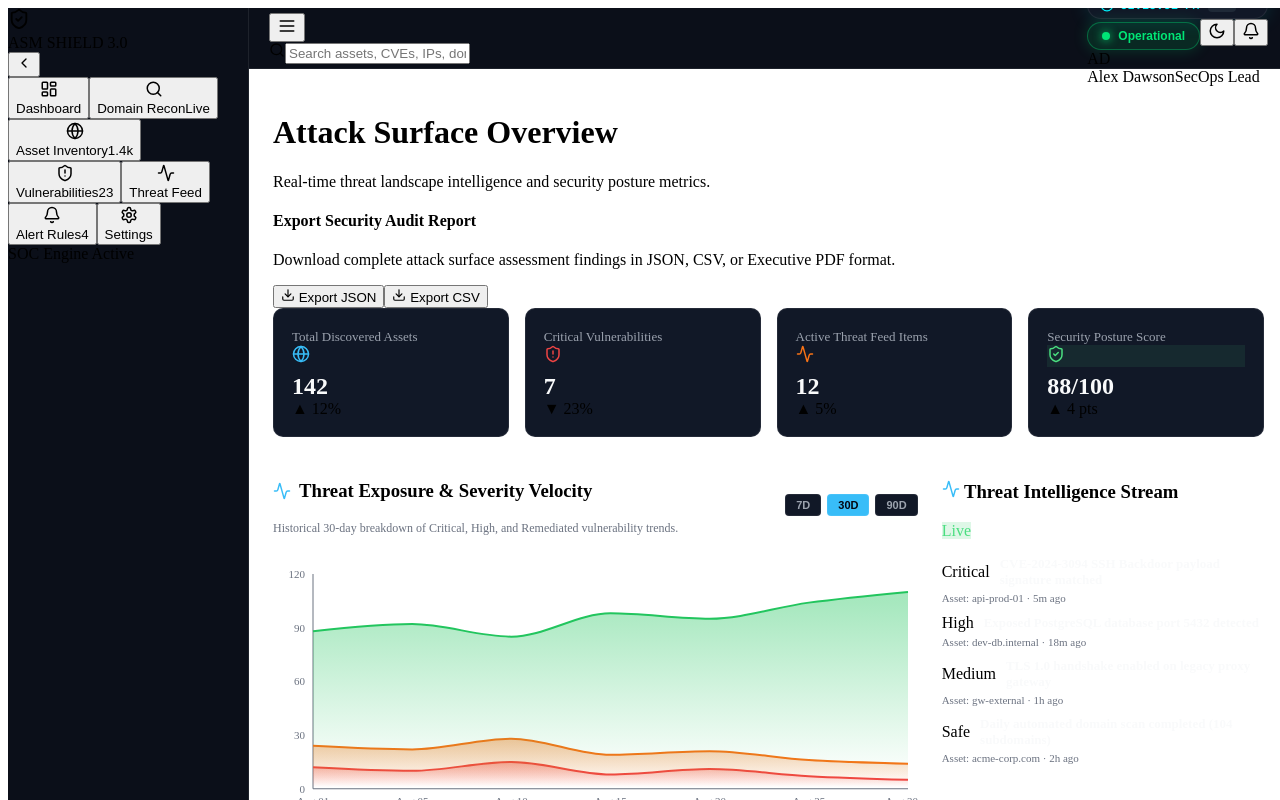
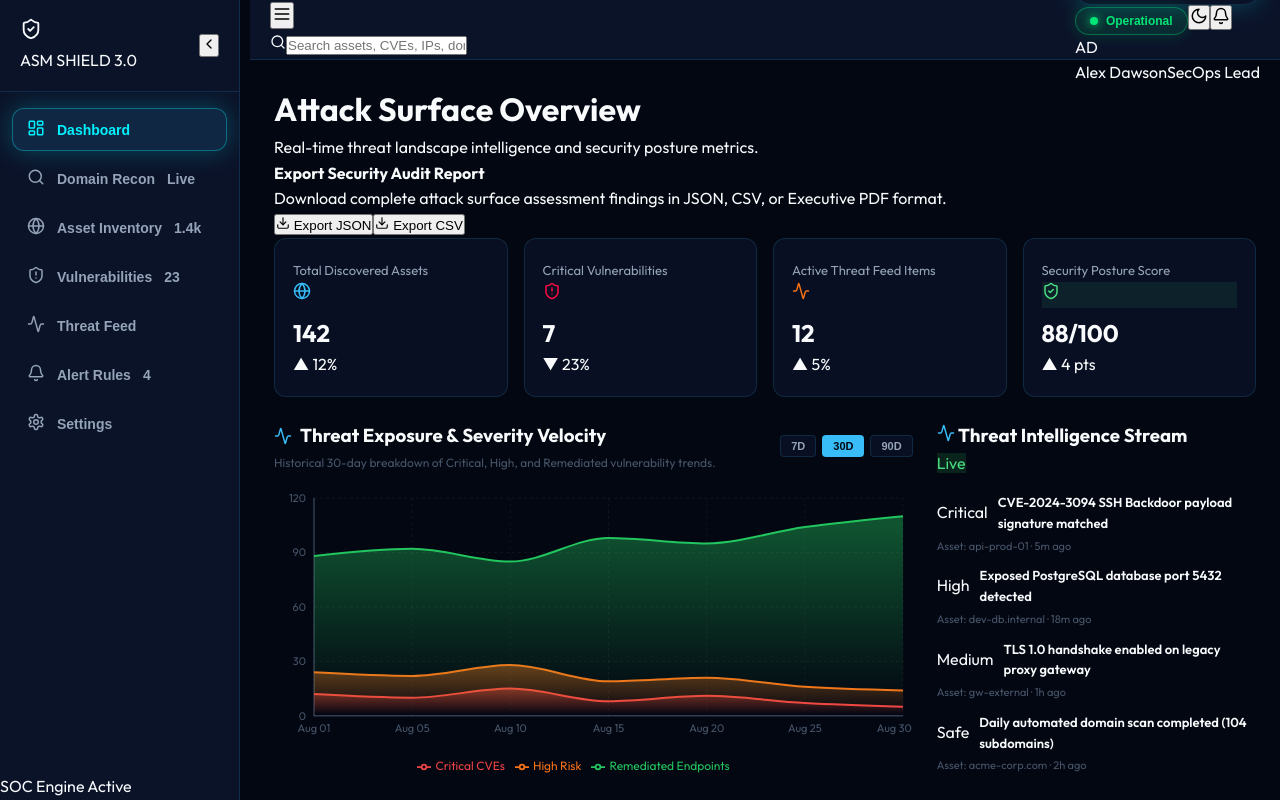
Before and after one commit to kuntal0903/working-frontend, a React (Vite) app: page / in a window 1280 px wide. Shown: the top 800 px of the page. Built offline with nearby package versions, Linux system fonts and the light colour scheme.

Commit message:
Update src/index.css with unified stylesheet for working-frontend

```diff
--- a/src/index.css
+++ b/src/index.css
@@ -1,64 +1,275 @@
-:root {
-  --bg-base: #030712;
-  --bg-surface: #0b0f19;
-  --bg-card: #111827;
-  --bg-raised: #1f2937;
-  --border: rgba(255, 255, 255, 0.08);
-  --border-hover: rgba(0, 242, 254, 0.3);
+/* ================================================================
+   ASM SHIELD 3.0 — UNIFIED COMPLETE DESIGN SYSTEM & STYLES
+   ================================================================ */
 
-  --text-primary: #f9fafb;
-  --text-secondary: #9ca3af;
-  --text-muted: #6b7280;
+/* ── CSS Variables / Design Tokens ─────────────────────────────── */
 
-  --neon-blue: #38bdf8;
-  --neon-cyan: #00f2fe;
-  --neon-purple: #a855f7;
+:root,
+[data-theme="dark"] {
+  /* Core Obsidian & Navy Backgrounds */
+  --bg-base:        #030712;
+  --bg-surface:     #0b1329;
+  --bg-raised:      #111c38;
+  --bg-card:        rgba(11, 19, 41, 0.75);
+  --bg-elevated:    #162347;
+  --bg-hover:       #1e2f5c;
 
-  --critical: #ef4444;
-  --high: #f97316;
-  --medium: #eab308;
-  --low: #3b82f6;
-  --info: #06b6d4;
-  --safe: #22c55e;
+  /* Cyber Accents & Neon Highlights */
+  --accent-blue:    #38bdf8;
+  --accent-cyan:    #00f2fe;
+  --accent-purple:  #a855f7;
+  --neon-blue:      #38bdf8;
+  --neon-cyan:      #00f2fe;
+  --neon-green:     #00e676;
+  --neon-pink:      #f43f5e;
 
-  --radius-sm: 6px;
-  --radius-md: 10px;
-  --radius-lg: 16px;
+  /* Text & Contrast */
+  --text-primary:   #f8fafc;
+  --text-secondary: #94a3b8;
+  --text-muted:     #475569;
+  --text-accent:    #38bdf8;
 
-  --glow-cyan: 0 0 20px rgba(0, 242, 254, 0.15);
-  --glow-blue: 0 0 20px rgba(56, 189, 248, 0.15);
-  --glow-critical: 0 0 20px rgba(239, 68, 68, 0.2);
+  /* Borders & Gradients */
+  --border:         rgba(56, 189, 248, 0.15);
+  --border-hover:   rgba(56, 189, 248, 0.4);
+  --border-active:  rgba(0, 242, 254, 0.8);
+  --grad-primary:   linear-gradient(135deg, #00f2fe 0%, #4facfe 100%);
+  --grad-critical:  linear-gradient(135deg, #ff0844 0%, #ffb199 100%);
+  --grad-purple:    linear-gradient(135deg, #7928ca 0%, #ff0080 100%);
+  --grad-emerald:   linear-gradient(135deg, #00e676 0%, #1de9b6 100%);
+
+  /* Glow Effects */
+  --glow-blue:      0 0 25px rgba(56, 189, 248, 0.25);
+  --glow-cyan:      0 0 25px rgba(0, 242, 254, 0.25);
+  --glow-critical:  0 0 25px rgba(255, 8, 68, 0.35);
+  --glow-purple:    0 0 25px rgba(168, 85, 247, 0.3);
 }
 
-[data-theme='light'] {
-  --bg-base: #f8fafc;
-  --bg-surface: #ffffff;
-  --bg-card: #f1f5f9;
-  --bg-raised: #e2e8f0;
-  --border: rgba(0, 0, 0, 0.08);
-  --border-hover: rgba(14, 165, 233, 0.4);
+[data-theme="light"] {
+  /* Slate Light Theme */
+  --bg-base:        #f8fafc;
+  --bg-surface:     #ffffff;
+  --bg-raised:      #f1f5f9;
+  --bg-card:        rgba(255, 255, 255, 0.9);
+  --bg-elevated:    #e2e8f0;
+  --bg-hover:       #cbd5e1;
 
-  --text-primary: #0f172a;
-  --text-secondary: #475569;
-  --text-muted: #94a3b8;
+  /* Accents */
+  --accent-blue:    #0284c7;
+  --accent-cyan:    #0369a1;
+  --accent-purple:  #7c3aed;
+  --neon-blue:      #0284c7;
+  --neon-cyan:      #0369a1;
+  --neon-green:     #16a34a;
+  --neon-pink:      #e11d48;
 
-  --neon-blue: #0284c7;
-  --neon-cyan: #0891b2;
-  --neon-purple: #7e22ce;
+  /* Text */
+  --text-primary:   #0f172a;
+  --text-secondary: #334155;
+  --text-muted:     #64748b;
+  --text-accent:    #0284c7;
 
-  --glow-cyan: 0 4px 12px rgba(8, 145, 178, 0.15);
-  --glow-blue: 0 4px 12px rgba(2, 132, 199, 0.15);
+  /* Borders & Glows */
+  --border:         rgba(15, 23, 42, 0.12);
+  --border-hover:   rgba(2, 132, 199, 0.4);
+  --border-active:  rgba(2, 132, 199, 0.8);
+  --grad-primary:   linear-gradient(135deg, #0284c7 0%, #2563eb 100%);
+  --grad-critical:  linear-gradient(135deg, #dc2626 0%, #f97316 100%);
+  --grad-purple:    linear-gradient(135deg, #7c3aed 0%, #c084fc 100%);
+  --grad-emerald:   linear-gradient(135deg, #16a34a 0%, #34d399 100%);
+  --glow-blue:      0 0 16px rgba(2, 132, 199, 0.15);
+  --glow-cyan:      0 0 16px rgba(3, 105, 161, 0.15);
+  --glow-critical:  0 0 16px rgba(220, 38, 38, 0.15);
+  --glow-purple:    0 0 16px rgba(124, 58, 237, 0.15);
 }
 
-[data-theme='blue'] {
-  --bg-base: #020b14;
-  --bg-surface: #07192e;
-  --bg-card: #0d2542;
-  --bg-raised: #14355c;
-  --border: rgba(56, 189, 248, 0.15);
-  --border-hover: rgba(56, 189, 248, 0.5);
+[data-theme="blue"] {
+  /* Deep Electric Blue Theme */
+  --bg-base:        #020617;
+  --bg-surface:     #0a122e;
+  --bg-raised:      #0f1c47;
+  --bg-card:        rgba(10, 18, 46, 0.8);
+  --bg-elevated:    #162861;
+  --bg-hover:       #1e357d;
 
-  --text-primary: #f0f9ff;
-  --text-secondary: #bae6fd;
-  --text-muted: #7dd3fc;
+  --accent-blue:    #38bdf8;
+  --accent-cyan:    #00f2fe;
+  --accent-purple:  #c084fc;
+  --neon-blue:      #38bdf8;
+  --neon-cyan:      #00f2fe;
+  --neon-green:     #4ade80;
+  --neon-pink:      #fb7185;
+
+  --text-primary:   #f0f9ff;
+  --text-secondary: #7dd3fc;
+  --text-muted:     #38bdf8;
+  --text-accent:    #00f2fe;
+
+  --border:         rgba(56, 189, 248, 0.2);
+  --border-hover:   rgba(0, 242, 254, 0.5);
+  --border-active:  rgba(0, 242, 254, 0.9);
+  --grad-primary:   linear-gradient(135deg, #00f2fe 0%, #38bdf8 100%);
+  --grad-critical:  linear-gradient(135deg, #f43f5e 0%, #fb923c 100%);
+  --grad-purple:    linear-gradient(135deg, #a855f7 0%, #ec4899 100%);
+  --grad-emerald:   linear-gradient(135deg, #22c55e 0%, #14b8a6 100%);
+  --glow-blue:      0 0 25px rgba(56, 189, 248, 0.35);
+  --glow-cyan:      0 0 25px rgba(0, 242, 254, 0.35);
+  --glow-critical:  0 0 25px rgba(244, 63, 94, 0.4);
+  --glow-purple:    0 0 25px rgba(168, 85, 247, 0.35);
 }
+
+:root {
+  /* Severity Colors */
+  --critical:       #ff0844;
+  --high:           #f97316;
+  --medium:         #eab308;
+  --low:            #00e676;
+  --info:           #38bdf8;
+
+  /* Dimensions */
+  --sidebar-width:  250px;
+  --sidebar-width-collapsed: 72px;
+
+  /* Radius & Transitions */
+  --radius-sm:  8px;
+  --radius-md:  12px;
+  --radius-lg:  18px;
+  --radius-xl:  24px;
+
+  --transition-fast: 0.15s cubic-bezier(0.16, 1, 0.3, 1);
+  --transition-base: 0.25s cubic-bezier(0.16, 1, 0.3, 1);
+  --transition-slow: 0.4s cubic-bezier(0.16, 1, 0.3, 1);
+}
+
+/* ── Reset & Base Styles ────────────────────────────────────────── */
+*, *::before, *::after {
+  box-sizing: border-box;
+  margin: 0;
+  padding: 0;
+}
+
+html {
+  font-size: 16px;
+  -webkit-font-smoothing: antialiased;
+  -moz-osx-font-smoothing: grayscale;
+}
+
+body {
+  font-family: 'Outfit', 'Inter', system-ui, sans-serif;
+  background-color: var(--bg-base);
+  background-image:
+    radial-gradient(at 10% 10%, rgba(56, 189, 248, 0.05) 0px, transparent 50%),
+    radial-gradient(at 90% 90%, rgba(0, 242, 254, 0.04) 0px, transparent 50%);
+  color: var(--text-primary);
+  line-height: 1.6;
+  overflow-x: hidden;
+  min-height: 100vh;
+}
+
+/* ── LAYOUT & NAVIGATION STYLES ───────────────────────────────── */
+.app-container {
+  display: flex;
+  min-height: 100vh;
+  background-color: var(--bg-base);
+  color: var(--text-primary);
+  position: relative;
+  width: 100%;
+}
+
+.main-wrapper {
+  flex: 1;
+  margin-left: var(--sidebar-width);
+  display: flex;
+  flex-direction: column;
+  min-height: 100vh;
+  min-width: 0;
+  transition: margin-left var(--transition-base);
+}
+
+.app-container.sidebar-collapsed .main-wrapper {
+  margin-left: var(--sidebar-width-collapsed);
+}
+
+.main-content {
+  padding: 28px 32px;
+  flex: 1;
+  min-width: 0;
+}
+
+.sidebar {
+  position: fixed;
+  top: 0;
+  left: 0;
+  height: 100vh;
+  width: var(--sidebar-width);
+  background: var(--bg-surface);
+  border-right: 1px solid var(--border);
+  display: flex;
+  flex-direction: column;
+  z-index: 100;
+  transition: width var(--transition-base), transform var(--transition-base);
+  overflow: hidden;
+  backdrop-filter: blur(20px);
+}
+
+.sidebar.collapsed {
+  width: var(--sidebar-width-collapsed);
+}
+
+.sidebar__header {
+  display: flex;
+  align-items: center;
+  justify-content: space-between;
+  padding: 18px 20px;
+  border-bottom: 1px solid var(--border);
+  min-height: 68px;
+  flex-shrink: 0;
+}
+
+.sidebar__nav {
+  flex: 1;
+  overflow-y: auto;
+  padding: 16px 12px;
+  display: flex;
+  flex-direction: column;
+  gap: 6px;
+}
+
+.sidebar__nav-item {
+  display: flex;
+  align-items: center;
+  gap: 12px;
+  padding: 10px 14px;
+  border-radius: var(--radius-md);
+  color: var(--text-secondary);
+  background: transparent;
+  border: 1px solid transparent;
+  font-size: 14px;
+  font-weight: 600;
+  cursor: pointer;
+  transition: all var(--transition-fast);
+  width: 100%;
+  text-align: left;
+}
+
+.sidebar__nav-item.active {
+  background: rgba(56, 189, 248, 0.12);
+  color: var(--neon-cyan);
+  border-color: rgba(0, 242, 254, 0.35);
+  font-weight: 700;
+  box-shadow: var(--glow-cyan);
+}
+
+.topbar {
+  height: 68px;
+  background: var(--bg-surface);
+  border-bottom: 1px solid var(--border);
+  display: flex;
+  align-items: center;
+  justify-content: space-between;
+  padding: 0 28px;
+  position: sticky;
+  top: 0;
+  z-index: 50;
+  backdrop-filter: blur(20px);
+}
```
